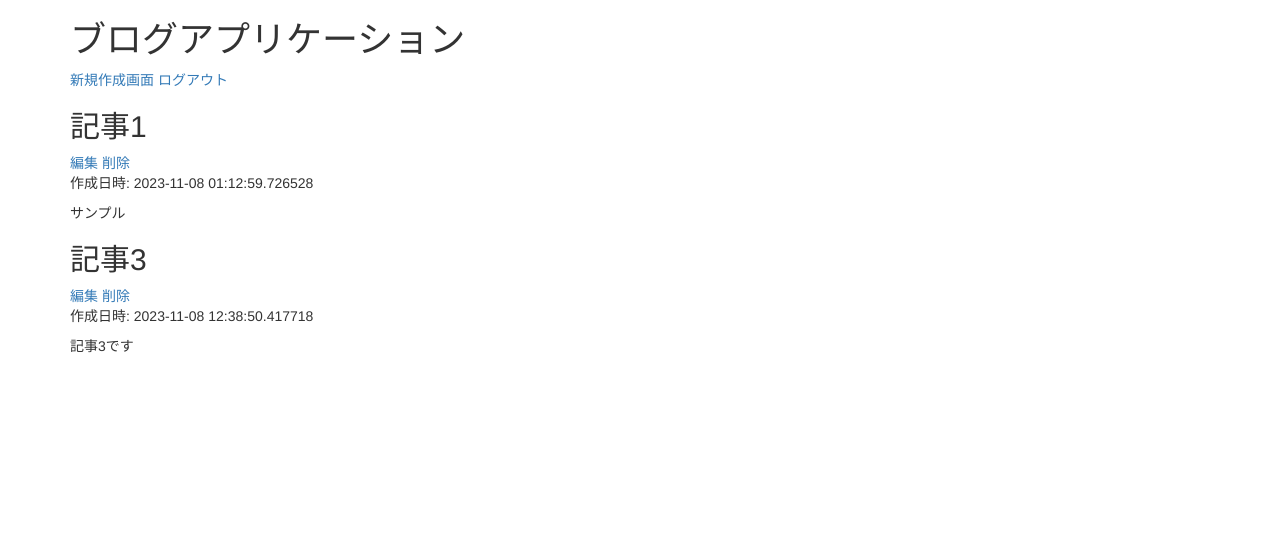
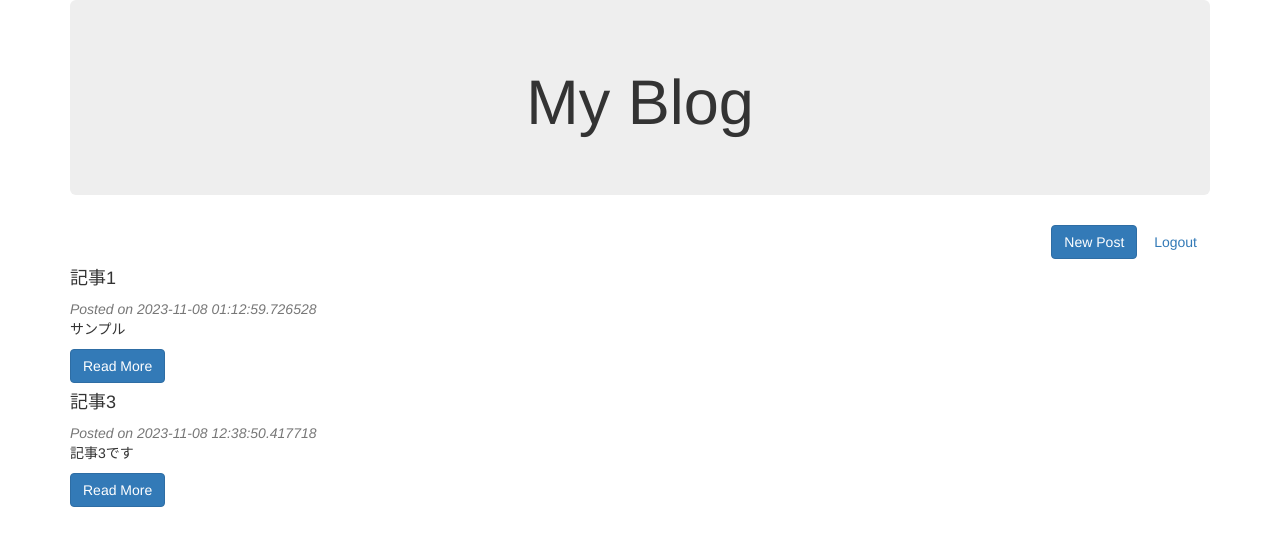
Before and after one commit to hiroya-takatsuchi/blog, a Flask app: page / in a window 1280 px wide. Shown: the top 546 px of the page. Run offline with Flask 3, Linux system fonts and the light colour scheme; some libraries are stand-ins or nearby versions.

Commit message:
topページの修正

```diff
--- a/templates/index.html
+++ b/templates/index.html
@@ -1,19 +1,49 @@
 {% extends "bootstrap/base.html" %}
-{% block title %}TOPページ{% endblock%}
 
 {% block content %}
-<div class="container">
-    <h1>ブログアプリケーション</h1>
-    <a href="/create" role="button">新規作成画面</a>
-    <a href="/logout" role="button">ログアウト</a>
-    {% for post in posts %}
-    <article>
-        <h2>{{ post.title }}</h2>
-        <a href="/{{post.id}}/update" role="botton">編集</a>
-        <a href="/{{post.id}}/delete" role="botton">削除</a>
-        <p>作成日時: {{ post.created_at }}</p>
-        <p>{{ post.body }}</p>
-    </article>
-    {% endfor%}
+
+<div class="container my-5">
+
+<section class="jumbotron p-5 mb-4 text-center bg-light">
+<h1>My Blog</h1>
+</section>
+
+<section class="text-right mb-3">
+<a href="/create" class="btn btn-primary">
+    <i class="fas fa-plus"></i> New Post
+</a>
+<a href="/logout" class="btn btn-secondary">
+    Logout
+</a>
+</section>
+
+{% for post in posts %}
+
+<article class="card mb-4 shadow-sm">
+
+<div class="card-header">
+<h4 class="card-title">{{ post.title }}</h4>
+<cite class="card-subtitle text-muted mb-2">
+    Posted on {{ post.created_at }}
+</cite>
 </div>
+
+<div class="card-body">
+<p class="card-text">
+    {{ post.body | truncate(100) }}
+</p>
+
+<a href="/{{ post.id }}/detail" class="btn btn-primary">
+    Read More <i class="fas fa-angle-right"></i>
+</a>
+
+</div>
+
+
+
+</article>
+{% endfor %}
+
+</div>
+
 {% endblock %}
```
Also changed, not shown: blog.db (deleted), instance/blog.db.
